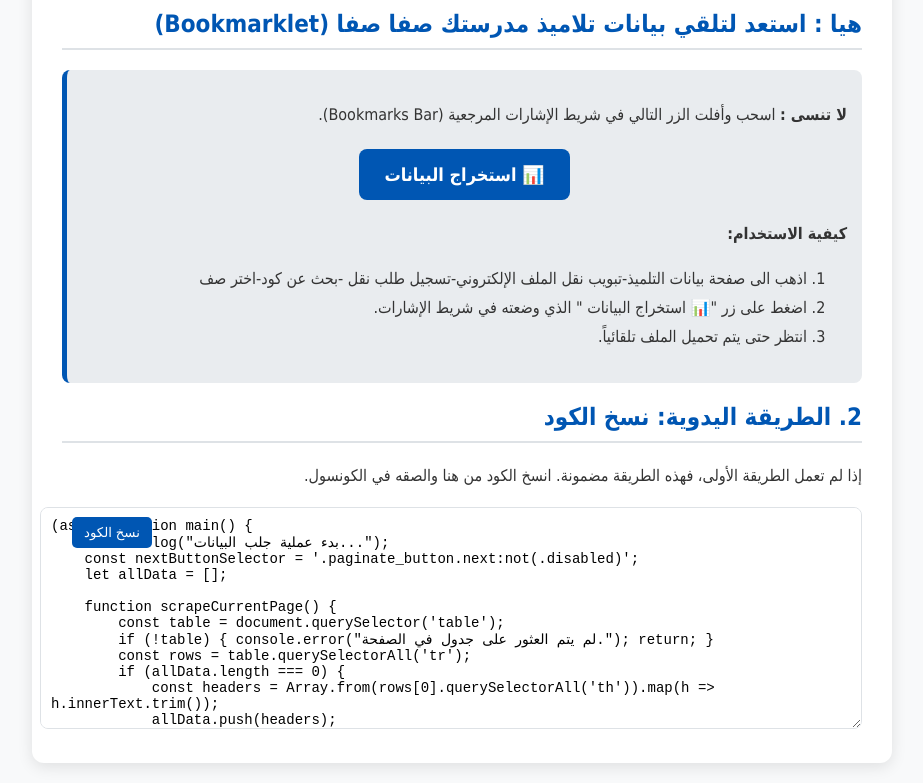
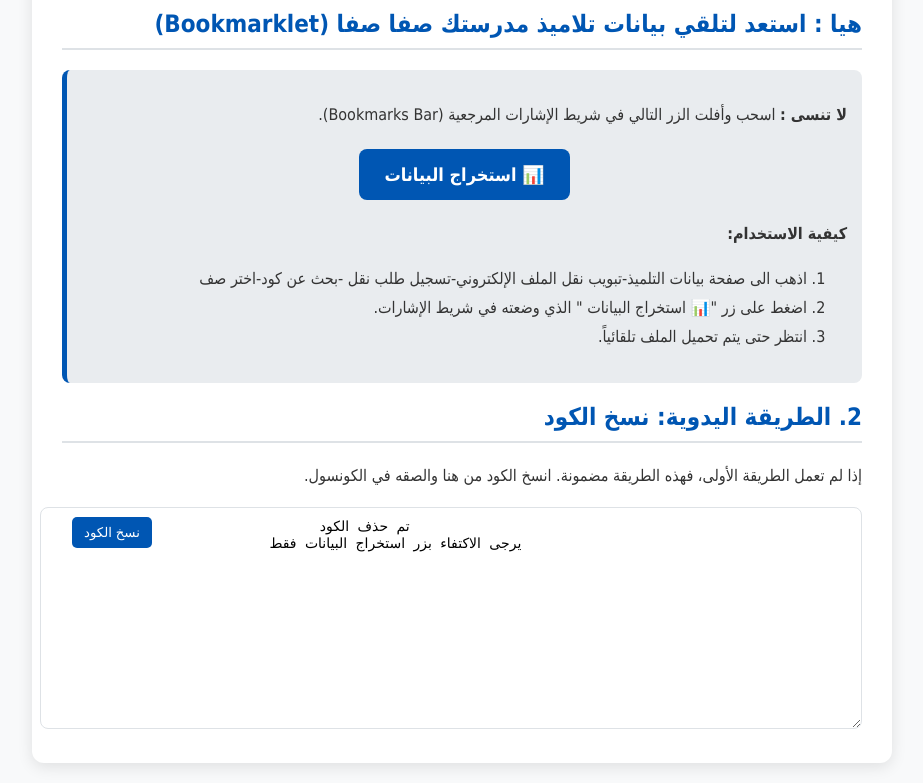
Before and after one commit to MahmoudAdelSaleh/student_data, a plain HTML site: page index.html in a window 1280 px wide. Shown: the part 198-981 px from the top of the page, without its empty margins (178-1101 px from the left). Drawn offline with Linux system fonts and the light colour scheme.

Commit message:
Update index.html

```diff
--- a/index.html
+++ b/index.html
@@ -130,63 +130,8 @@
                 <div class="code-container">
                     <button id="copyBtn" class="copy-button" onclick="copyCode()">نسخ الكود</button>
                     <textarea id="scraperCode" readonly>
-(async function main() {
-    console.log("بدء عملية جلب البيانات...");
-    const nextButtonSelector = '.paginate_button.next:not(.disabled)';
-    let allData = [];
-
-    function scrapeCurrentPage() {
-        const table = document.querySelector('table');
-        if (!table) { console.error("لم يتم العثور على جدول في الصفحة."); return; }
-        const rows = table.querySelectorAll('tr');
-        if (allData.length === 0) {
-            const headers = Array.from(rows[0].querySelectorAll('th')).map(h => h.innerText.trim());
-            allData.push(headers);
-        }
-        for (let i = 1; i < rows.length; i++) {
-            const cells = Array.from(rows[i].querySelectorAll('td')).map(c => c.innerText.trim());
-            if(cells.length > 0) allData.push(cells);
-        }
-        console.log(`تم جلب ${allData.length - 1} سجل حتى الآن.`);
-    }
-
-    function downloadCSV(data) {
-        if (data.length <= 1) { console.log("لا توجد بيانات لتنزيلها."); return; }
-        const bom = "\uFEFF";
-        // استخدام split().join() بدلاً من replace() لتجنب أخطاء Regular Expression
-        let csvContent = data.map(row =>
-            row.map(cell => `"${String(cell).split('"').join('""')}"`).join(',')
-        ).join('\n');
-
-        const blob = new Blob([bom + csvContent], { type: 'text/csv;charset=utf-8;' });
-        const link = document.createElement("a");
-        const url = URL.createObjectURL(blob);
-        link.setAttribute("href", url);
-        link.setAttribute("download", "student_data.csv");
-        link.style.visibility = 'hidden';
-        document.body.appendChild(link);
-        console.log('جاري تنزيل ملف الإكسيل (CSV)...');
-        link.click();
-        document.body.removeChild(link);
-    }
-
-    // Main loop
-    while (true) {
-        scrapeCurrentPage();
-        const nextButton = document.querySelector(nextButtonSelector);
-        if (nextButton) {
-            console.log('الانتقال إلى الصفحة التالية...');
-            nextButton.click();
-            await new Promise(resolve => setTimeout(resolve, 2000));
-        } else {
-            console.log('تم الوصول إلى آخر صفحة.');
-            break;
-        }
-    }
-
-    console.log(`اكتمل جلب البيانات. إجمالي السجلات: ${allData.length - 1}`);
-    downloadCSV(allData);
-})();
+                                تم حذف الكود
+                          يرجى الاكتفاء بزر استخراج البيانات فقط
                     </textarea>
                 </div>
             </section>
```
